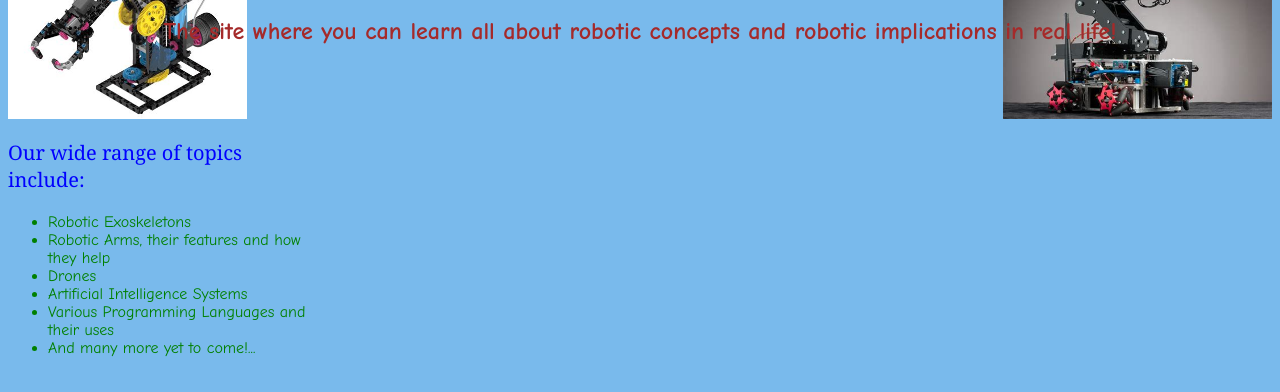
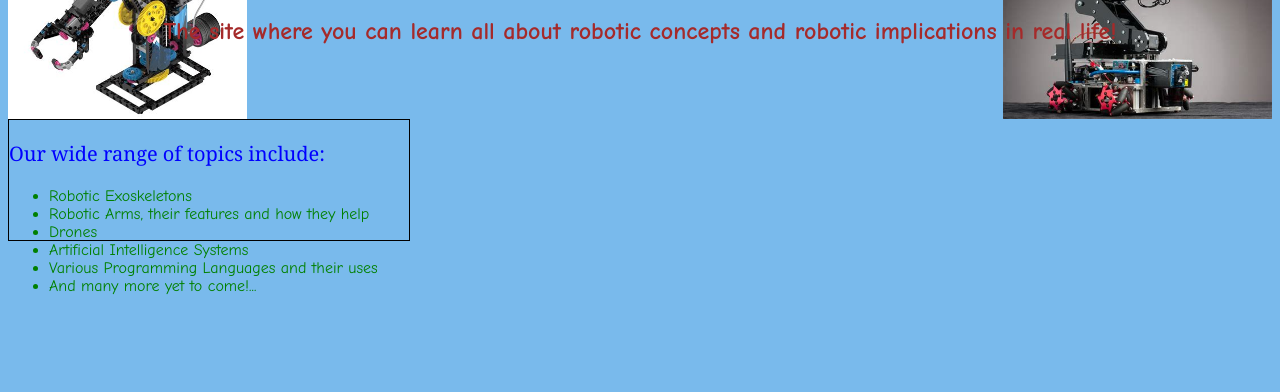
Before and after one commit to rishimody13/Rishi-Robotics, a plain HTML site: page index.html in a window 1280 px wide. Shown: the part 68-460 px from the top of the page. Drawn offline with Linux system fonts and the light colour scheme.

Commit message:
Update index.css

```diff
--- a/index.css
+++ b/index.css
@@ -16,8 +16,8 @@ p{
 
 
 .div1 {
-  border: 1px solid "black";
+  border: 1px solid black;
   height: 120px;
-  width: 300px;
+  width: 400px;
 
 }
```
